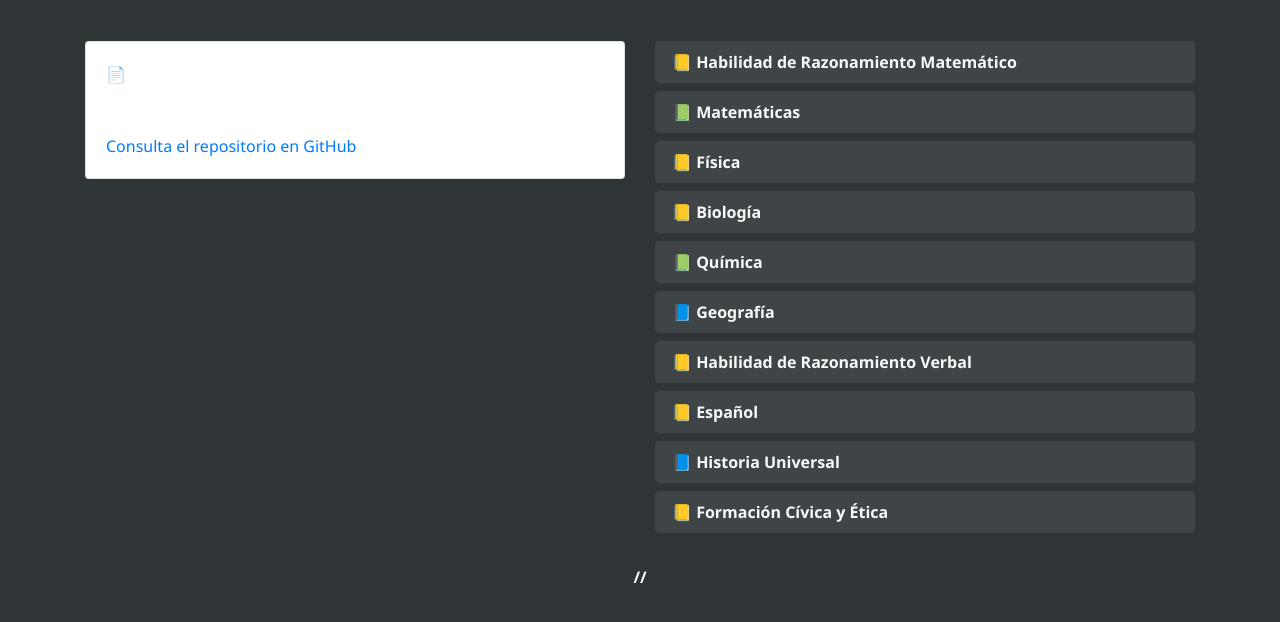
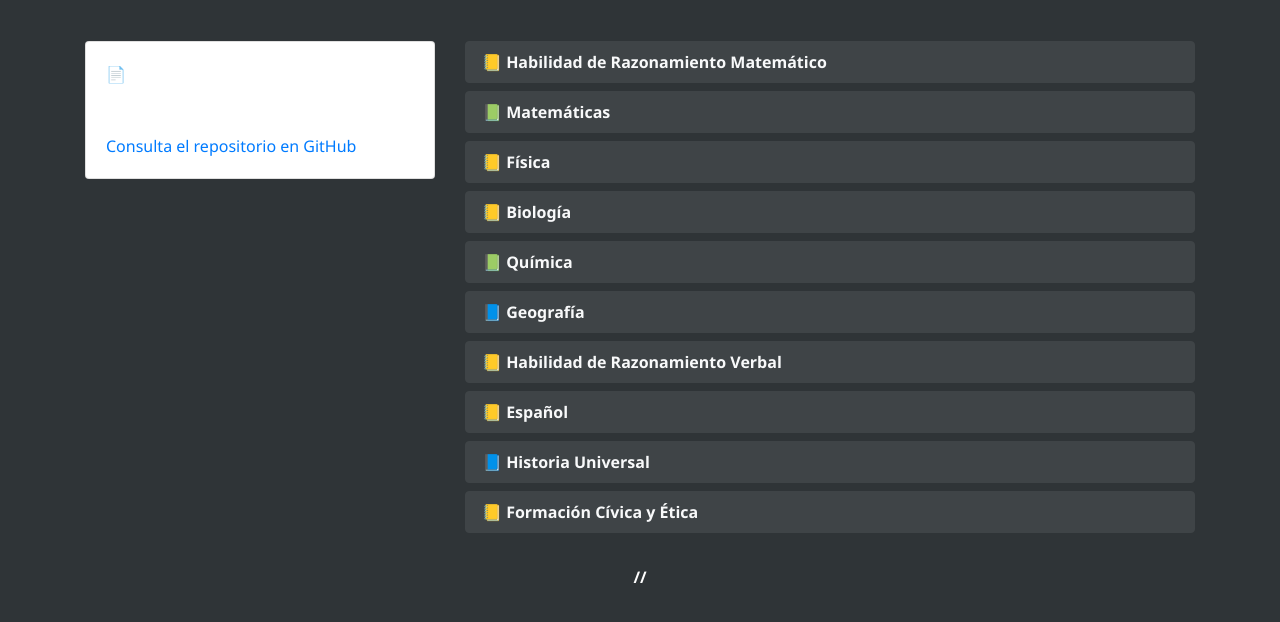
Before and after one commit to tuxdinosaur/guia-nms-2020, a plain HTML site: page index.html in a window 1280 px wide. Shown: the part 132-754 px from the top of the page. Drawn offline with nearby package versions, Linux system fonts and the light colour scheme.

Commit message:
[FIX] Correccion tamaño columnas en Home :tada:

```diff
--- a/index.html
+++ b/index.html
@@ -30,7 +30,7 @@
 
     <div class="row">
 
-      <div class="col-12 col-md-6 mb-3">
+      <div class="col-12 col-md-4 mb-3">
         <div class="card description">
           <div class="card-body">
             <div class="description__title">
@@ -49,7 +49,7 @@
         </div>
       </div>
 
-      <div class="col-12 col-md-6">
+      <div class="col-12 col-md-8">
 
         <a class="a__course" href="./courses/course_1/habilidad_razonamiento_matematico.html">
           <div type="button" class="btn_course btn_course--light">
```
